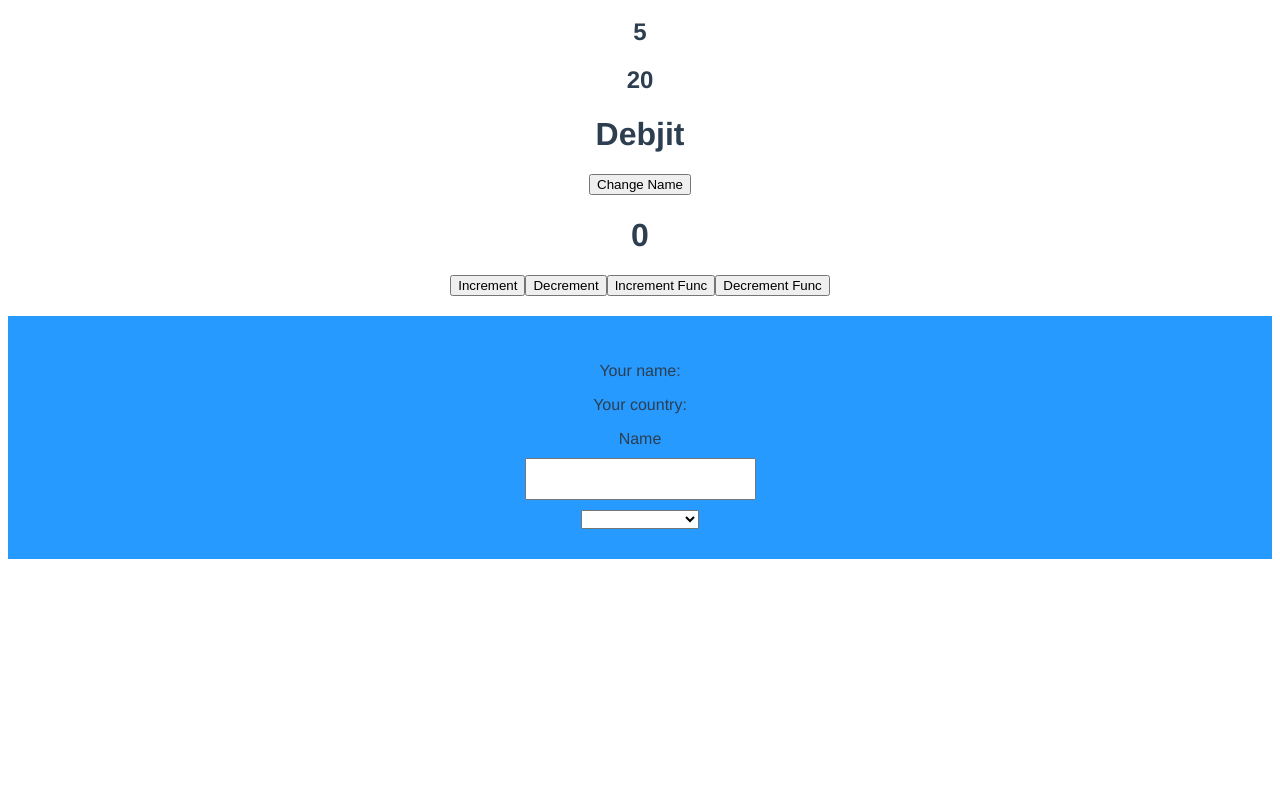
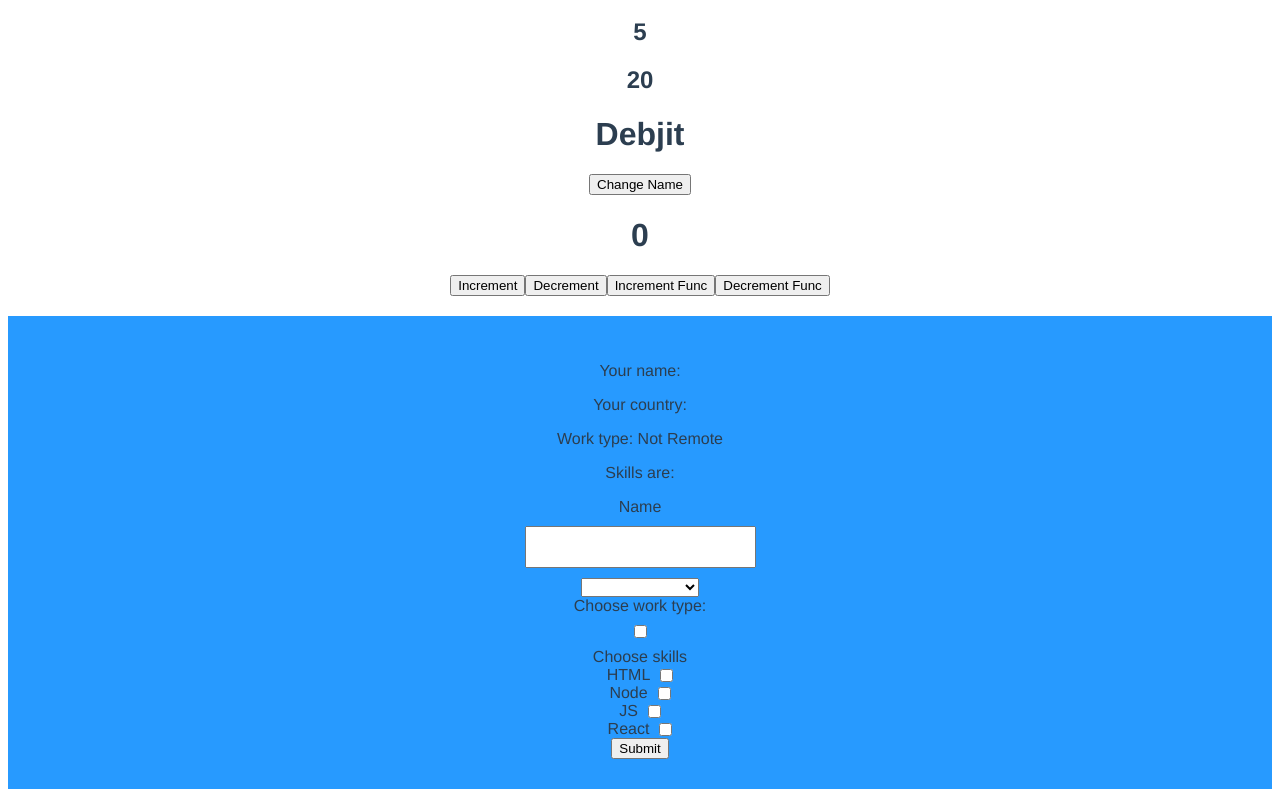
Before and after one commit to DebjitPramanick/Practice-Vue, a Vue app in the folder firstapp/: page / in a window 1280 px wide. Shown: the part 1050-1847 px from the top of the page. Before the commit the page ends 1617 px from the top, so only its background shows below. Built offline with nearby package versions, Linux system fonts and the light colour scheme.

Commit message:
Form handling part 2

```diff
--- a/firstapp/src/Forms.vue
+++ b/firstapp/src/Forms.vue
@@ -1,8 +1,10 @@
 <template>
   <div class="forms">
-    <form>
+    <form @submit="submitForm">
         <p>Your name: {{values.name}}</p>
         <p>Your country: {{values.country}}</p>
+        <p>Work type: {{values.remoteWork ? 'Remote' : 'Not Remote'}}</p>
+        <p>Skills are: <span v-for="s in values.skills" v-bind:key="s">{{s}}</span></p>
         <div>
             <label for='name'>Name</label>
             <input type="text" id='name' v-model="values.name"/>
@@ -13,6 +15,34 @@
                 <option value="Paris">Paris</option>
             </select>
         </div>
+
+        <div>
+            <label for='checkbox'>Choose work type: </label>
+            <input type="checkbox" v-model="values.remoteWork">
+        </div>
+
+        <div>
+            <label for='checkbox'>Choose skills </label>
+            <div class="skills-cnt">
+                <label for='checkbox'>HTML</label>
+                <input type="checkbox" value="HTML" v-model="values.skills">
+            </div>
+
+            <div class="skills-cnt">
+                <label for='checkbox'>Node</label>
+                <input type="checkbox" value="Node" v-model="values.skills">
+            </div>
+            <div class="skills-cnt">
+                <label for='checkbox'>JS</label>
+                <input type="checkbox" value="JS" v-model="values.skills">
+            </div>
+            <div class="skills-cnt">
+                <label for='checkbox'>React</label>
+                <input type="checkbox" value="React" v-model="values.skills">
+            </div>
+        </div>
+
+        <button>Submit</button>
     </form>
   </div>
 </template>
@@ -24,12 +54,17 @@ export default {
       return{
           values: {
               name: '',
-              country: ''
+              country: '',
+              remoteWork: false,
+              skills: []
           }
       }
   },
   methods: {
-
+      submitForm(e){
+          e.preventDefault()
+          console.log(this.values)
+      }
   }
 }
 </script>
@@ -46,4 +81,16 @@ input{
     padding: 10px;
     font-size: 16px;
 }
+.skills-cnt{
+    width: 160px;
+    margin: auto;
+    display: flex;
+    column-gap: 10px;
+    align-items: center;
+    justify-content: center;
+}
+
+.skills-cnt input{
+    margin: 0;
+}
 </style>
```
